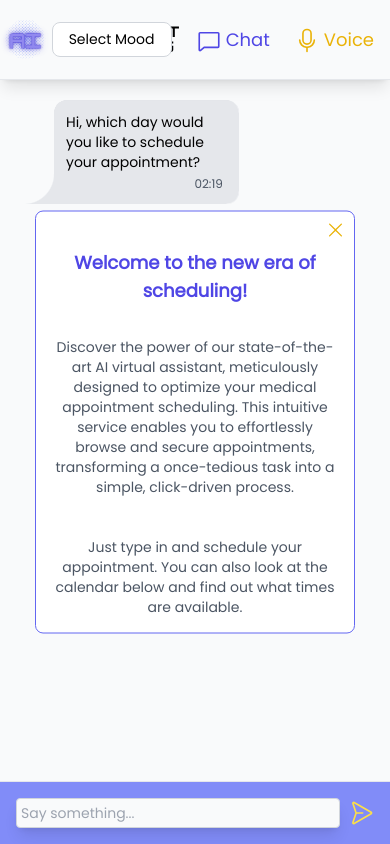
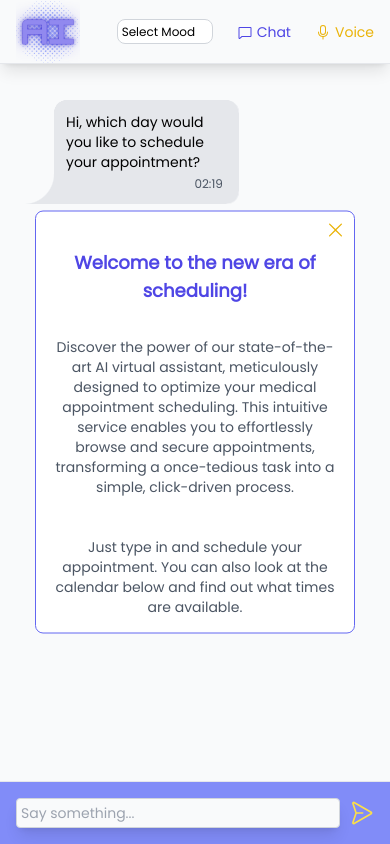
Before and after one commit to lndaquino/ai-appointment-scheduling, a Next.js app: page / in a window 390 px wide. Built offline with nearby package versions, Linux system fonts and the light colour scheme.

Commit message:
style: make header responsive

```diff
--- a/components/Header/Header.tsx
+++ b/components/Header/Header.tsx
@@ -2,6 +2,7 @@ import { Chat } from '@phosphor-icons/react'
 import { Microphone } from '@phosphor-icons/react/dist/ssr'
 import Image from 'next/image'
 import logo from '@/assets/logo.svg'
+import logoMicro from '@/assets/logo-micro.svg'
 import React, { useContext } from 'react'
 import { AppContext } from '@/contexts/AppContext'
 
@@ -13,16 +14,22 @@ export function Header() {
   }
 
   return (
-    <header className="fixed z-50 flex h-20 w-full justify-between border-b shadow-lg xl:w-3/5">
-      <div className="flex w-1/2">
-        <Image src={logo} alt="logo" priority style={{ width: 'auto' }} />
+    <header className="fixed z-50 flex h-16 w-full justify-between border-b shadow-lg md:h-20 xl:w-3/5">
+      <div className="flex w-1/2 items-center">
+        <div className="hidden md:block">
+          <Image src={logo} alt="logo" priority style={{ width: 'auto' }} />
+        </div>
+
+        <div className="block md:hidden">
+          <Image src={logoMicro} alt="logo small" className="w-20 pl-4" />
+        </div>
       </div>
       <nav className="flex w-1/2 items-center justify-end space-x-6 pr-4">
         <div>
           <select
             value={mood}
             onChange={handleSelectChange}
-            className="cursor-pointer appearance-none rounded-lg border border-gray-300 bg-white px-4 py-2 pr-4 text-sm leading-tight hover:opacity-85 focus:bg-white focus:outline-none"
+            className="cursor-pointer appearance-none rounded-lg border border-gray-300 bg-white p-1 pr-4 text-xs leading-tight hover:opacity-85 focus:bg-white focus:outline-none md:p-2 md:text-sm"
           >
             <option value="">Select Mood</option>
             <option value="funny">Funny</option>
@@ -35,12 +42,12 @@ export function Header() {
         </div>
 
         <button className="flex items-center justify-center gap-1 text-indigo-600 hover:text-indigo-500">
-          <Chat size={26} />
-          <h3 className="text-lg">Chat</h3>
+          <Chat className="size-4 md:size-6" />
+          <h3 className="text-sm md:text-lg">Chat</h3>
         </button>
         <button className="hover:disabled relative flex items-center justify-center gap-1 text-yellow-500 hover:cursor-not-allowed hover:text-yellow-400">
-          <Microphone size={26} />
-          <h3 className="text-lg">Voice</h3>
+          <Microphone className="size-4 md:size-6" />
+          <h3 className="text-sm md:text-lg">Voice</h3>
           <span className="coming-soon absolute -top-full left-1/2 mt-16 hidden w-32 -translate-x-1/2 transform rounded-md bg-gray-100 px-2 py-1 text-sm text-black opacity-90">
             Coming soon...
           </span>
```
Also changed, not shown: assets/logo-micro.svg (added).
